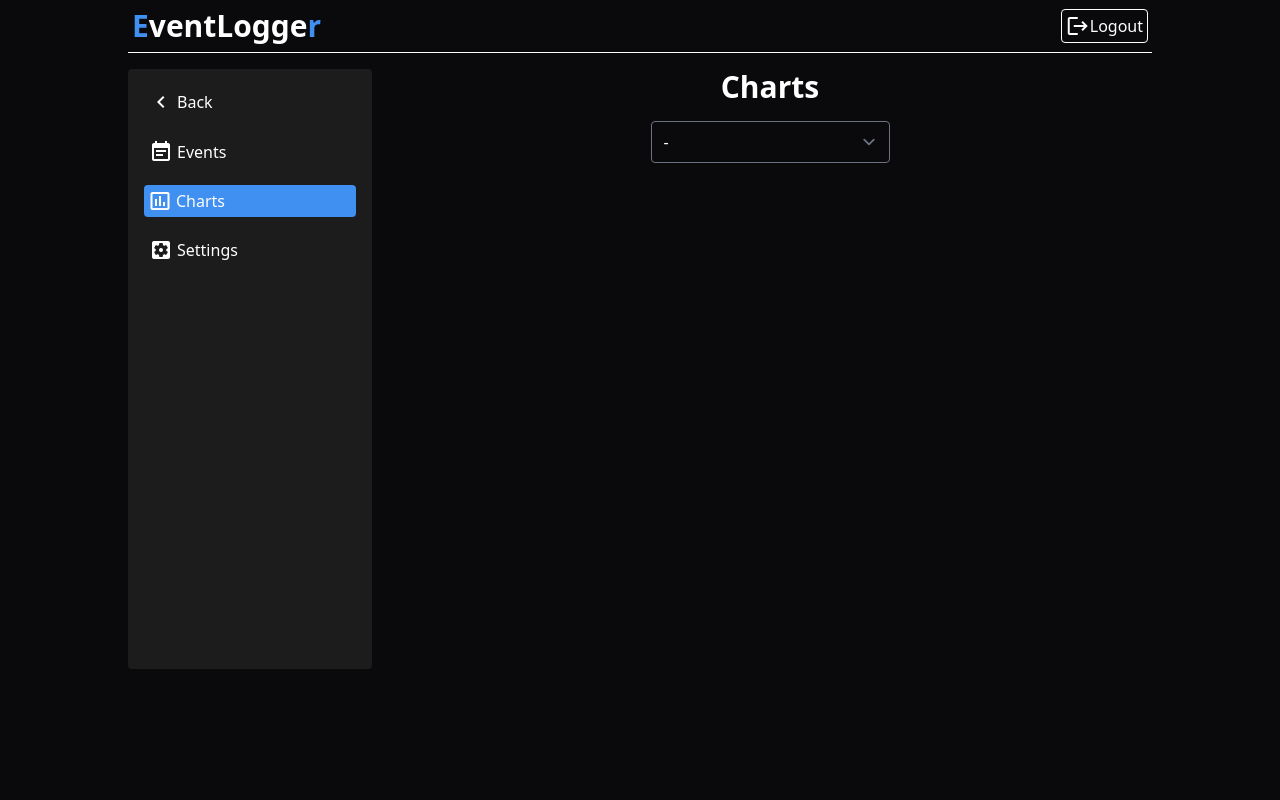
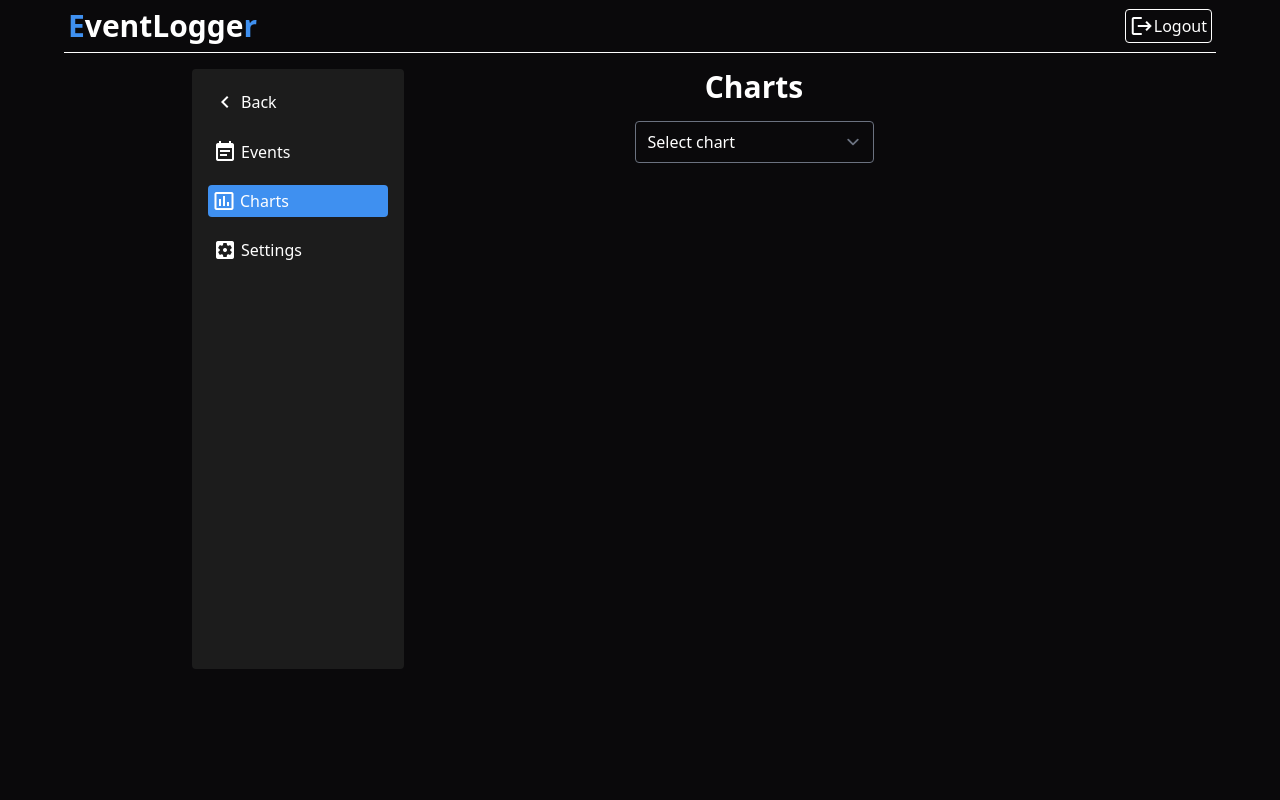
Before and after one commit to nicofretti/EventLogger, a Django app: page /1/charts/ in a window 1280 px wide. Run offline with Django 3.2, Linux system fonts and the light colour scheme; a user stored in the database is signed in; tables that the repository leaves empty hold one stand-in row (values such as "Sample post"); some libraries are stand-ins or nearby versions.

Commit message:
Some fix

```diff
--- a/Server/templates/base.html
+++ b/Server/templates/base.html
@@ -13,12 +13,13 @@
         {% endblock %}
     </title>
 </head>
-<body class="bg-th-background md:mx-32 min-w-[600px] mt-2">
+<body class="bg-th-background md:mx-16 min-w-[600px] mt-2">
+
     <main>
-        {% block header %}
-        {% endblock %}
-        {% block content %}
-        {% endblock %}
+        {% block header %}{% endblock %}
+        <div class="md:mx-32">
+            {% block content %}{% endblock %}
+        </div>
     </main>
 </body>
 </html>
--- a/Server/templates/charts.html
+++ b/Server/templates/charts.html
@@ -49,13 +49,13 @@
 
                 <form id="form">
                     <select name="chart" id="chart" class="bg-th-background text-white rounded">
-                        <option selected>-</option>
+                        <option selected>Select chart</option>
                         <option value="1">Total usage for each app</option>
+                        <option value="3">Timeline for each app</option>
                         <option value="2">Total events per day</option>
-                        <option value="3">Events captured</option>
                     </select>
                 </form>
-                <div class="flex flex-col justify-center min-w-[500px]">
+                <div class="flex flex-col justify-center min-w-[600px]">
                     <div class="flex justify-center space-x-4">
                         <input id="start" style="display: none" value="{{ start }}" class="rounded" type="date"/>
                     </div>
@@ -77,7 +77,11 @@
                 var start = $("#start").val();
                 $.get("{% url 'chart_ajax' logger.id %}", {chart: chart_type, start: start}
                 ).done(function (data) {
-                    drawGraph(chart_type, data);
+                    if($.isEmptyObject(data)){
+                        $("#chart_view").html("<h2 class='text-center text-white text-2xl mt-8'>No data available</h2>");
+                    }else{
+                       drawGraph(chart_type, data);
+                    }
                 });
             }
         )
@@ -87,7 +91,12 @@
                 var start = $("#start").val();
                 $.get("{% url 'chart_ajax' logger.id %}", {chart: chart_type, start: start, end: end}
                 ).done(function (data) {
-                    drawGraph(chart_type, data);
+                    if($.isEmptyObject(data)){
+                        $("#chart_view").html("<h2 class='text-center text-white text-2xl mt-8'>No data available</h2>");
+                    }else{
+                        drawGraph(chart_type, data);
+                    }
+
                 });
             }
         )
@@ -147,7 +156,6 @@
                     data.list[i].y[0] = new Date(data.list[i].y[0]).getTime();
                     data.list[i].y[1] = new Date(data.list[i].y[1]).getTime();
                 }
-                console.log(data.list)
                 options.chart.type = "rangeBar";
                 options.series = [
                     {
--- a/Server/templates/settings.html
+++ b/Server/templates/settings.html
@@ -83,7 +83,8 @@
                                 <select id="LOG_PROCESS_ON_DOUBLE_CLICK"
                                     name="LOG_PROCESS_ON_DOUBLE_CLICK"
                                     class="bg-th-card w-full text-white border border-th-card rounded">
-                                    {% if logger.settings.LOG_PROCESS_ON_DOUBLE_CLICK %}
+
+                                    {% if settings.LOG_PROCESS_ON_DOUBLE_CLICK %}
                                         <option value="True" selected="selected">True</option>
                                         <option value="False">False</option>
                                     {% else %}
@@ -99,7 +100,7 @@
                                 <select id="LOG_KEYBOARD_EVENTS"
                                         name="LOG_KEYBOARD_EVENTS"
                                         class="bg-th-card w-full text-white border border-th-card rounded">
-                                    {% if logger.settings.LOG_KEYBOARD_EVENTS %}
+                                    {% if settings.LOG_KEYBOARD_EVENTS %}
                                         <option value="True" selected="selected">True</option>
                                         <option value="False">False</option>
                                     {% else %}
--- a/Server/theme/static/css/dist/styles.css
+++ b/Server/theme/static/css/dist/styles.css
@@ -703,6 +703,16 @@ select {
   margin-bottom: 1rem;
 }
 
+.mx-32 {
+  margin-left: 8rem;
+  margin-right: 8rem;
+}
+
+.mx-16 {
+  margin-left: 4rem;
+  margin-right: 4rem;
+}
+
 .mt-2 {
   margin-top: 0.5rem;
 }
@@ -1169,4 +1179,14 @@ select {
     margin-left: 8rem;
     margin-right: 8rem;
   }
+
+  .md\:mx-64 {
+    margin-left: 16rem;
+    margin-right: 16rem;
+  }
+
+  .md\:mx-16 {
+    margin-left: 4rem;
+    margin-right: 4rem;
+  }
 }
--- a/Server/ui/views.py
+++ b/Server/ui/views.py
@@ -70,6 +70,8 @@ def homepage(request):
 def events(request, pk):
     # if request has start and end date filter events
     context = {}
+    colors = rainbow_colors.copy()
+    random.shuffle(colors)
     if request.GET.get('start') and request.GET.get('end'):
         start = request.GET.get('start')
         end = request.GET.get('end')
@@ -87,7 +89,7 @@ def events(request, pk):
     custom_events = []
     for event in events:
         processes = json.loads(event.processes)
-        processes_string, assigned_colors = get_processes_to_string(processes, assigned_colors)
+        processes_string, assigned_colors = get_processes_to_string(processes, assigned_colors, colors)
         event.processes = processes_string
         custom_events.append(event)
     paginator = Paginator(custom_events, 15)
@@ -97,7 +99,6 @@ def events(request, pk):
 
     return render(request, 'events.html', context)
 
-
 @login_required(login_url='login/')
 def charts(request, pk):
     logger = models.LoggerKey.objects.get(id=pk)
@@ -105,7 +106,7 @@ def charts(request, pk):
     start = datetime.datetime.now().strftime("%Y-%m-%d")
     context = {
         'logger': logger,
-        'start': "2022-01-09"
+        'start': start
     }
     return render(request, 'charts.html', context)
 
@@ -114,14 +115,18 @@ def charts(request, pk):
 def chart_ajax(request, pk):
     logger = models.LoggerKey.objects.get(id=pk)
     start = request.GET.get('start')
+    chart = request.GET.get('chart')
+    data = {}
+    colors = rainbow_colors.copy()
+    random.shuffle(colors)
     if (start):
         start = datetime.datetime.strptime(start, "%Y-%m-%d")
-    end = request.GET.get('end')
-    chart = request.GET.get('chart')
-    data = {}
+
     events = models.Event.objects.filter(logger_key=logger.id, timestamp__gte=start,
                                          timestamp__lte=start + datetime.timedelta(days=1))
-    if chart == '1':
+    if len(events) == 0:
+        return JsonResponse({})
+    elif chart == '1':
         # Total usage for each app/process
         usage = {}
         previous_timestamp = None  # used to calculate the time between two events format 01/09/2022 01:00:00
@@ -142,8 +147,7 @@ def chart_ajax(request, pk):
         categories = usage.keys()
         data['categories'] = [category.capitalize() for category in categories]
         data['series'] = [round(usage[category] / 60) + 1 for category in categories]
-
-    if chart == '2':
+    elif chart == '2':
         # Total events per day order by time
 
         counter = {}
@@ -164,8 +168,7 @@ def chart_ajax(request, pk):
         data['categories'] = [start.strftime("%H:%M") for start in counter.keys()]
         data['series'] = [counter[start] for start in counter.keys()]
         data['zoom'] = [(list(counter.keys()).index(argmax) - 3) % 48, (list(counter.keys()).index(argmax) + 3) % 48]
-
-    if chart == '3':
+    elif chart == '3':
         # App usage per day order by time
         apps = {}  # {app:  [[time1,time3],[time2,time4]...]} final result
         last_interval = {}  # {app: [start,stop]} used to calculate the time between two events of the same app
@@ -194,17 +197,19 @@ def chart_ajax(request, pk):
                 apps[app].append(last_interval[app])
         data = {'list': []}
         for app in apps:
-            random.shuffle(rainbow_colors)
-            color = rainbow_colors[random.randint(0, len(rainbow_colors) - 1)]
+            if len(colors):
+                color = colors.pop()
+            else:
+                color = "#"+''.join([random.choice('ABCDEF0123456789') for i in range(6)])
             appname = app.capitalize()
             for interval in apps[app]:
                 data['list'].append({'x': appname, 'y': interval, 'fillColor': color})
+
     return JsonResponse(data)
 
 
 # Useful methods
-
-def get_processes_to_string(processes, assigned_colors):
+def get_processes_to_string(processes, assigned_colors, colors):
     processes_custom = []
     for obj in processes:
         list_processes = ""
@@ -212,8 +217,10 @@ def get_processes_to_string(processes, assigned_colors):
             if (p in assigned_colors):
                 color = assigned_colors[p]
             else:
-                random.shuffle(rainbow_colors)
-                color = rainbow_colors[random.randint(0, len(rainbow_colors) - 1)]
+                if(len(colors)):
+                    color = colors.pop()
+                else:
+                    color = "#"+''.join([random.choice('ABCDEF0123456789') for i in range(6)])
                 assigned_colors[p] = color
             list_processes += """<span class='process'><span style='color:{}'>●</span>{}</span> """.format(color, p)
         obj['timestamp'] = datetime.datetime \
@@ -224,10 +231,12 @@ def get_processes_to_string(processes, assigned_colors):
     return processes_custom, assigned_colors
 
 
-rainbow_colors = ["#008FFB", "#00E396", "#FEB019", "#FF4560", "#775DD0", "#FFFF00", "#FF00FF", "#00FFFF" , "#FFC0CB", "#C0C0C0"]
+#rainbow_colors = ["#008FFB", "#00E396", "#FEB019", "#FF4560",
+#                  "#fbbf24", "#22c55e", "#a855f7",
+#                  "#a21caf"]
 
-# rainbow_colors = [
-#    '#ff0000', '#ffa500', '#ffff00', '#008000', '#0000ff', '#800080', '#808080', '#a52a2a', '#ffc0cb', '#00ffff',
-#    '#ff00ff', '#dc143c', '#4b0082', '#00ff00', '#808000', '#008080', '#000080', '#800000', '#c0c0c0', '#32cd32',
-#    '#ffd700', '#fa8072 '
-# ]
+rainbow_colors = [
+   '#ff0000', '#ffa500', '#ffff00', '#008000', '#0000ff', '#800080', '#808080', '#a52a2a', '#ffc0cb', '#00ffff',
+   '#ff00ff', '#dc143c', '#4b0082', '#00ff00', '#808000', '#008080', '#000080', '#800000', '#c0c0c0', '#32cd32',
+   '#ffd700', '#fa8072 '
+]
```
Also changed, not shown: Server/templates/homepage.html (+6 -5 lines), 1 other file.
